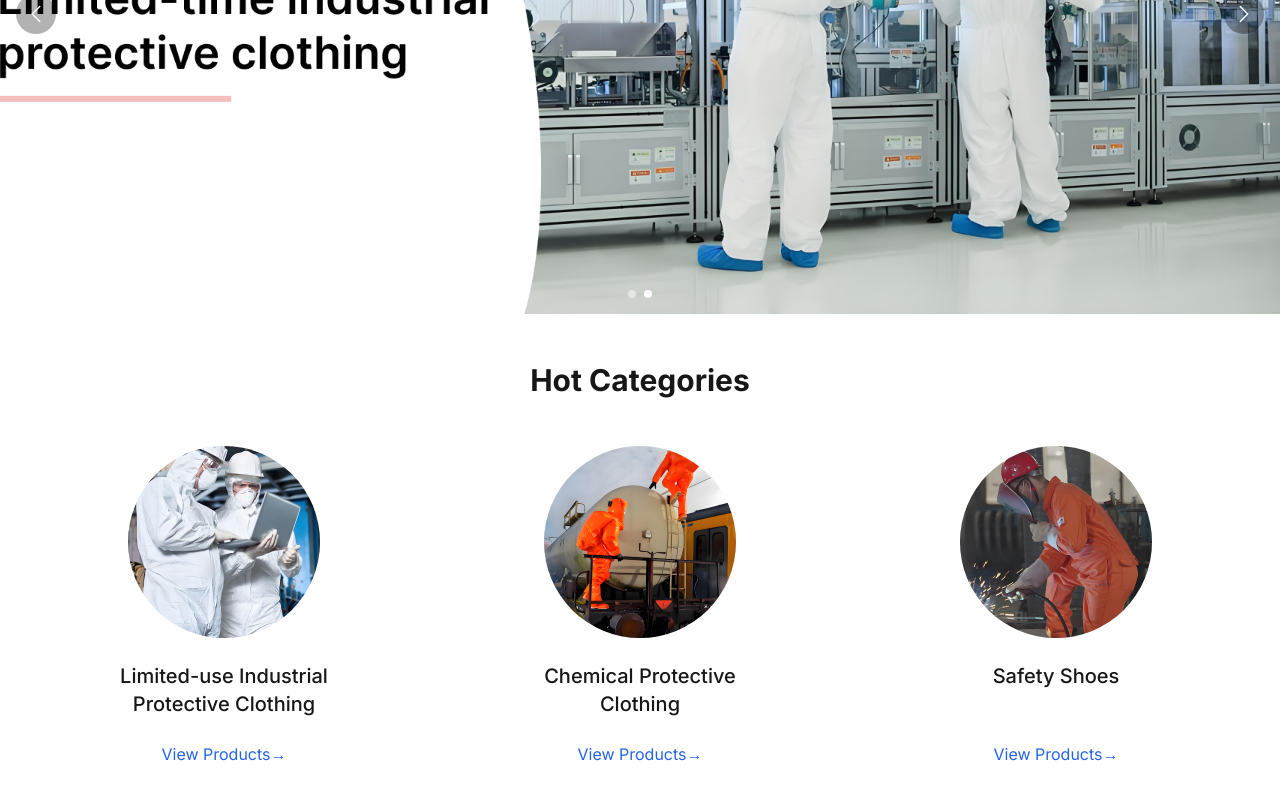
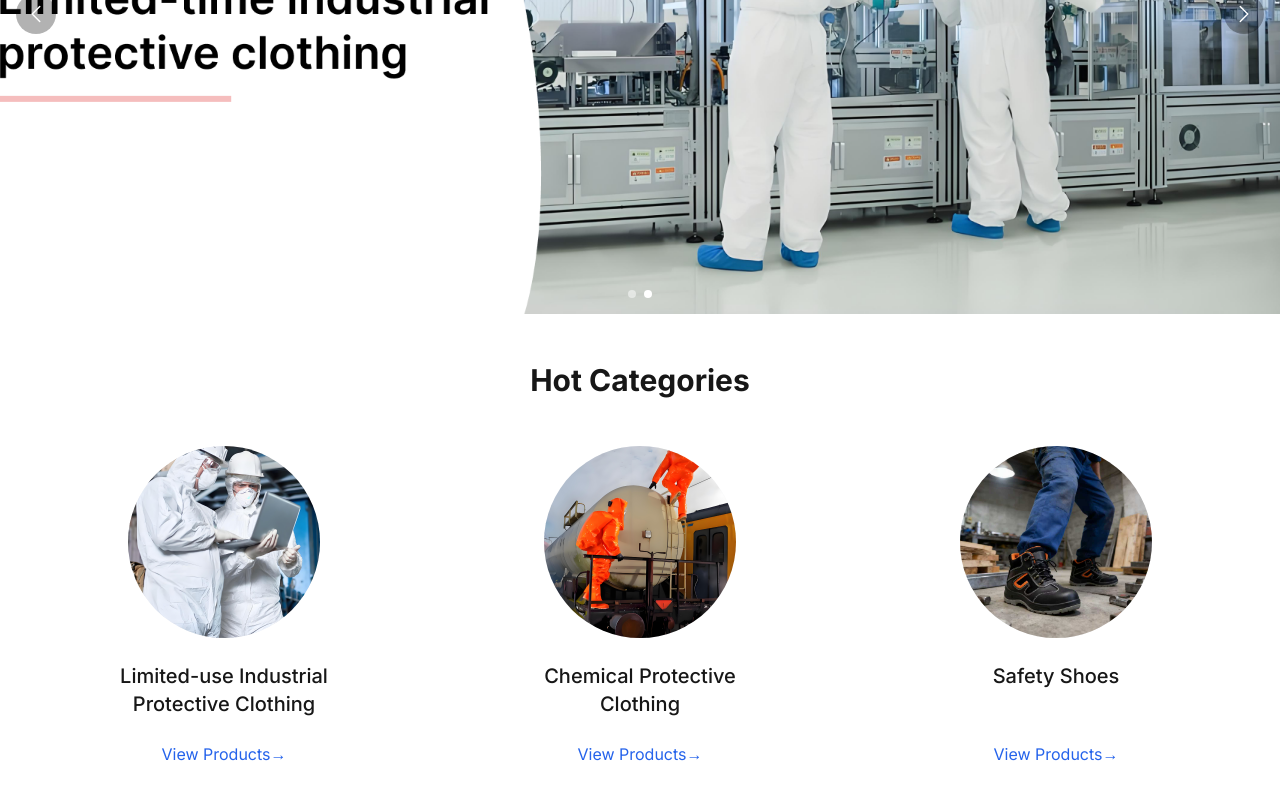
Before and after one commit to ltwlp/gw_web, a Next.js app: page / in a window 1280 px wide. Shown: the part 350-1150 px from the top of the page. Built offline with nearby package versions, Linux system fonts and the light colour scheme.

Commit message:
chore: update safety shoes category image path to SafetyShoes.jpg

```diff
--- a/src/components/ui/CategoryGrid.tsx
+++ b/src/components/ui/CategoryGrid.tsx
@@ -23,7 +23,7 @@ const categories = [
     id: 3,
     name: 'Safety Shoes',
     displayName: 'Safety Shoes',
-    image: '/images/categories/workwear.png',
+    image: '/images/categories/SafetyShoes.jpg',
     link: '/products?category=safety-shoes'
   }
 ];
```
Also changed, not shown: public/images/categories/SafetyShoes.jpg (added).
